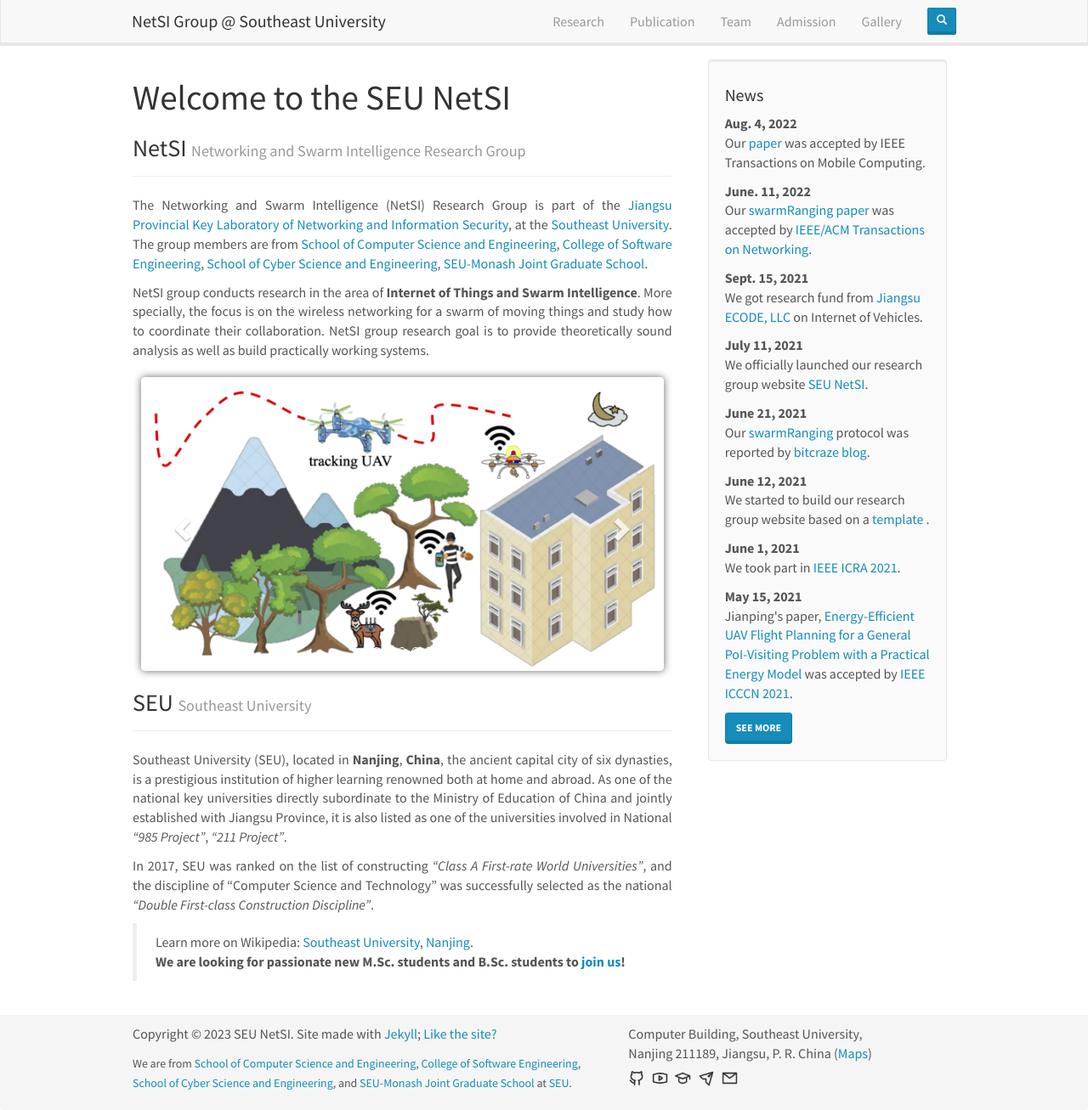
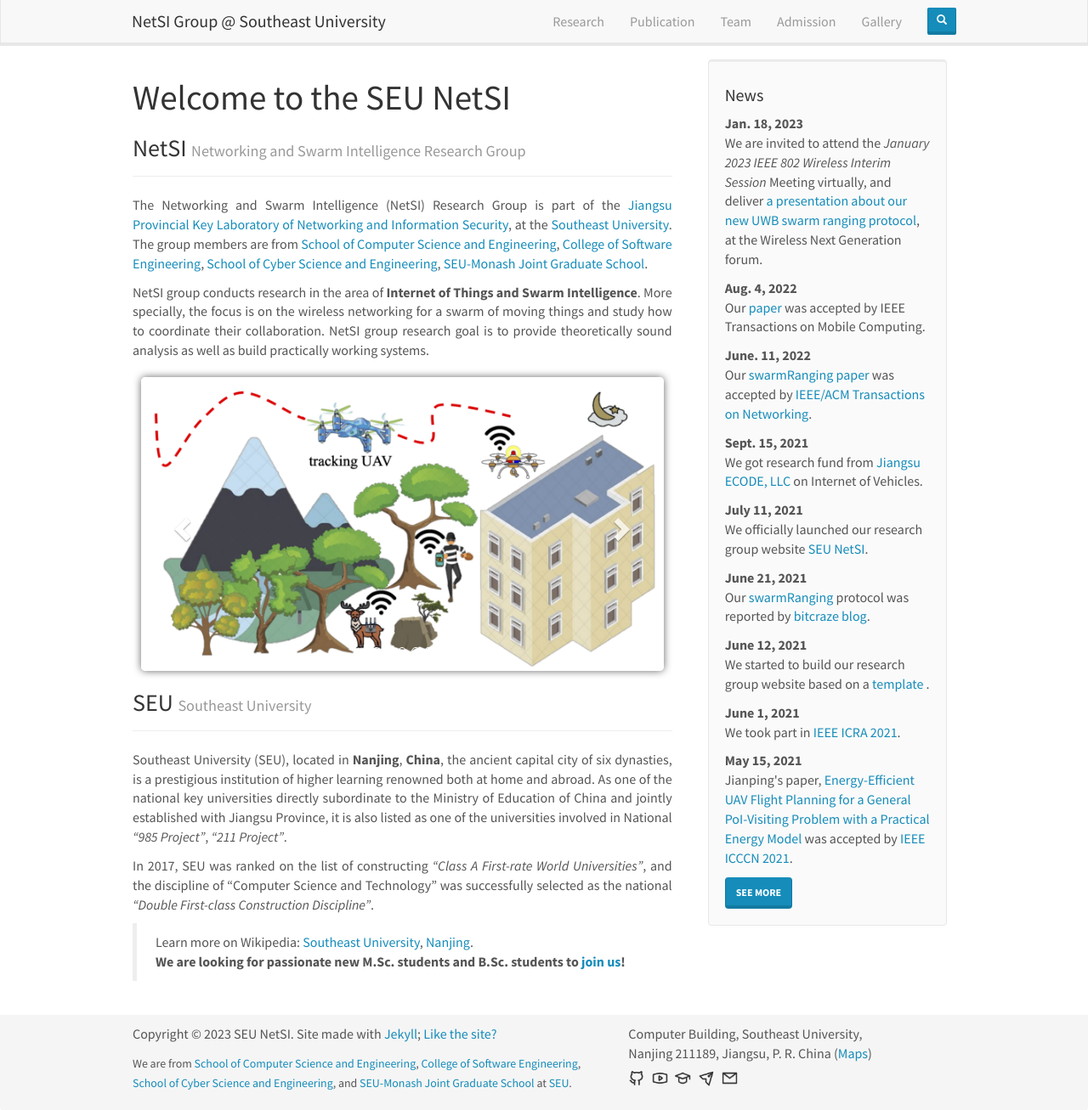
Before and after one commit to SEU-NetSI/seu-netsi.github.io, a Jekyll site: the page built from _pages/home.md, in a window 1280 px wide and 1307 px high. Shown: the whole window at 85% size. Built offline with Jekyll 4.4.1, drawn with Linux system fonts in a browser that asks for light colours; nearby versions of some CDN libraries.

Commit message:
add news on attending January 2023 IEEE 802 Wireless Interim Session

```diff
--- a/_data/news.yml
+++ b/_data/news.yml
@@ -1,3 +1,6 @@
+
+- date: Jan. 18, 2023
+  headline: "We are invited to attend the <em>January 2023 IEEE 802 Wireless Interim Session</em> Meeting virtually, and deliver <a href='https://youtu.be/1MAwQmbkH3c' target='_blank'>a presentation about our new UWB swarm ranging protocol</a>, at the Wireless Next Generation forum."
 
 - date: Aug. 4, 2022
   headline: "Our <a href='https://fengshan.seu-netsi.net/papers/SHXDLW-TMC22p.pdf' target='_blank'>paper</a> was accepted by IEEE Transactions on Mobile Computing."
```
